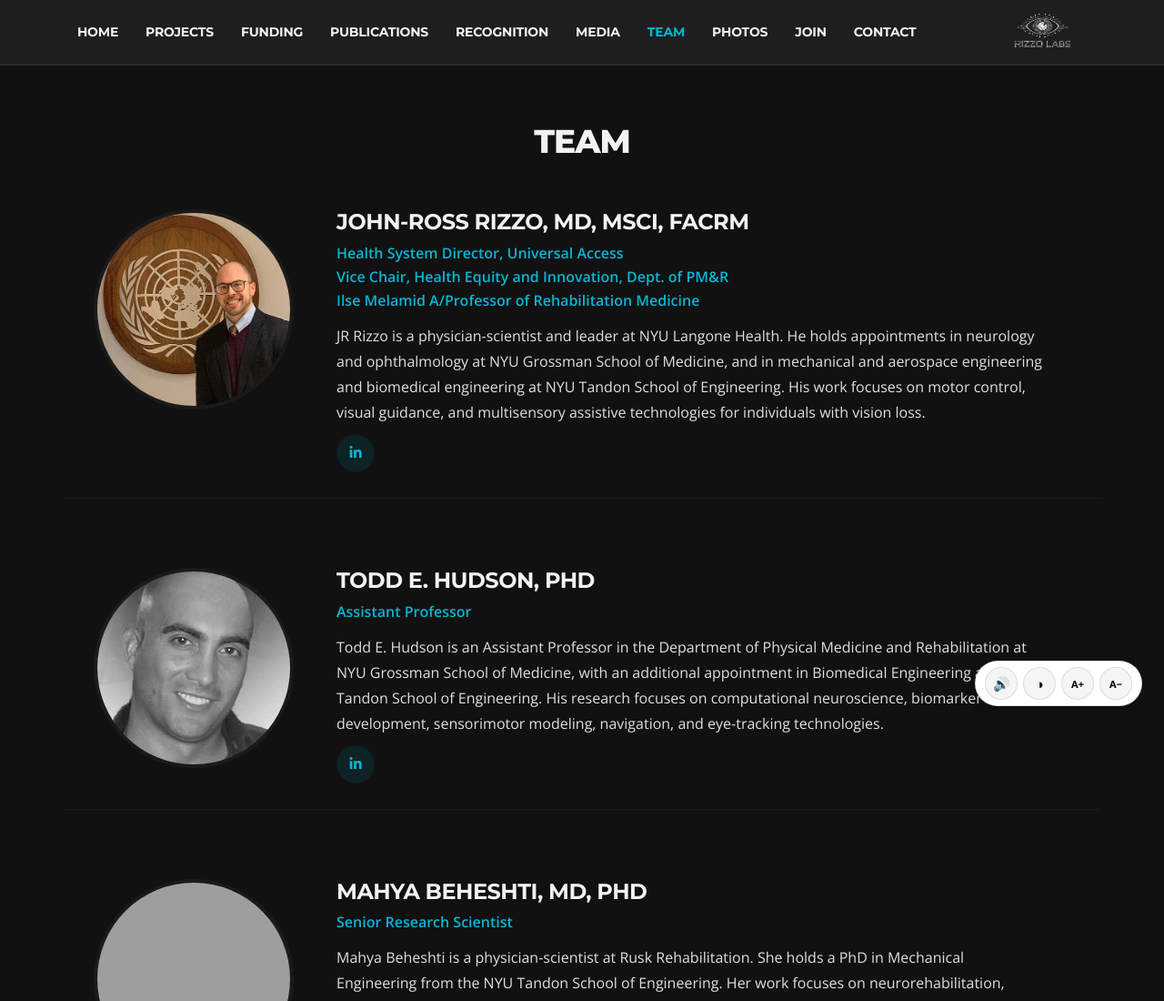
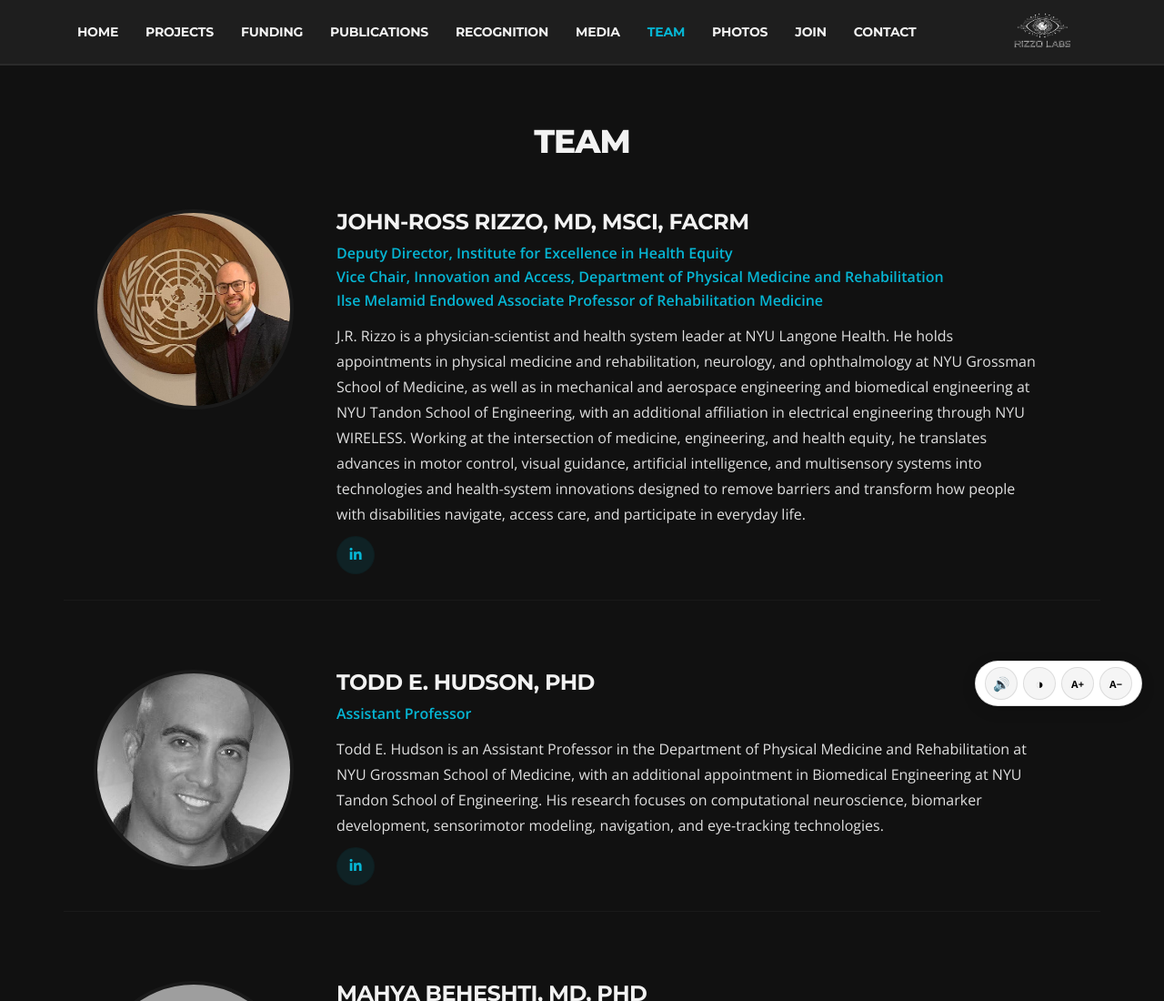
Before and after one commit to rizzojr01/rizzojr01.github.io, a plain HTML site: page team.html in a window 1280 px wide. Shown: the top 1100 px of the page at 91% size. Drawn offline with nearby package versions, Linux system fonts and the light colour scheme; grey boxes are pictures that could not be loaded.

Commit message:
Update team.html

```diff
--- a/team.html
+++ b/team.html
@@ -153,18 +153,28 @@
   <div class="col-md-4 col-lg-3 mb-3 mb-md-0">
     <img loading="lazy" src="images/team/Rizzo.jpg" class="img-fluid team-photo" alt="John-Ross Rizzo">
   </div>
+
   <div class="col-md-8 col-lg-9">
     <h3 class="team-name">John-Ross Rizzo, MD, MSCI, FACRM</h3>
-        <p class="team-title">Health System Director, Universal Access<br>Vice Chair, Health Equity and Innovation, Dept. of PM&amp;R<br>Ilse Melamid A/Professor of Rehabilitation Medicine</p>
+
+    <p class="team-title">
+      Deputy Director, Institute for Excellence in Health Equity<br>
+      Vice Chair, Innovation and Access, Department of Physical Medicine and Rehabilitation<br>
+      Ilse Melamid Endowed Associate Professor of Rehabilitation Medicine
+    </p>
+
     <p class="team-bio">
-          JR Rizzo is a physician-scientist and leader at NYU Langone Health. He holds appointments in neurology and ophthalmology at NYU Grossman School of Medicine, and in mechanical and aerospace engineering and biomedical engineering at NYU Tandon School of Engineering. His work focuses on motor control, visual guidance, and multisensory assistive technologies for individuals with vision loss.
+      J.R. Rizzo is a physician-scientist and health system leader at NYU Langone Health. He holds appointments in physical medicine and rehabilitation, neurology, and ophthalmology at NYU Grossman School of Medicine, as well as in mechanical and aerospace engineering and biomedical engineering at NYU Tandon School of Engineering, with an additional affiliation in electrical engineering through NYU WIRELESS. Working at the intersection of medicine, engineering, and health equity, he translates advances in motor control, visual guidance, artificial intelligence, and multisensory systems into technologies and health-system innovations designed to remove barriers and transform how people with disabilities navigate, access care, and participate in everyday life.
     </p>
+
     <div class="team-social mt-2">
-              <a aria-label="LinkedIn" href="https://www.linkedin.com/in/jr-rizzo-3b447125/" target="_blank" rel="noopener">
+      <a aria-label="LinkedIn"
+         href="https://www.linkedin.com/in/jr-rizzo-3b447125/"
+         target="_blank"
+         rel="noopener">
         <i class="fab fa-linkedin-in"></i>
       </a>
     </div>
-
   </div>
 </div>
 
```
Lines whose indentation alone changed are shown as unchanged.
